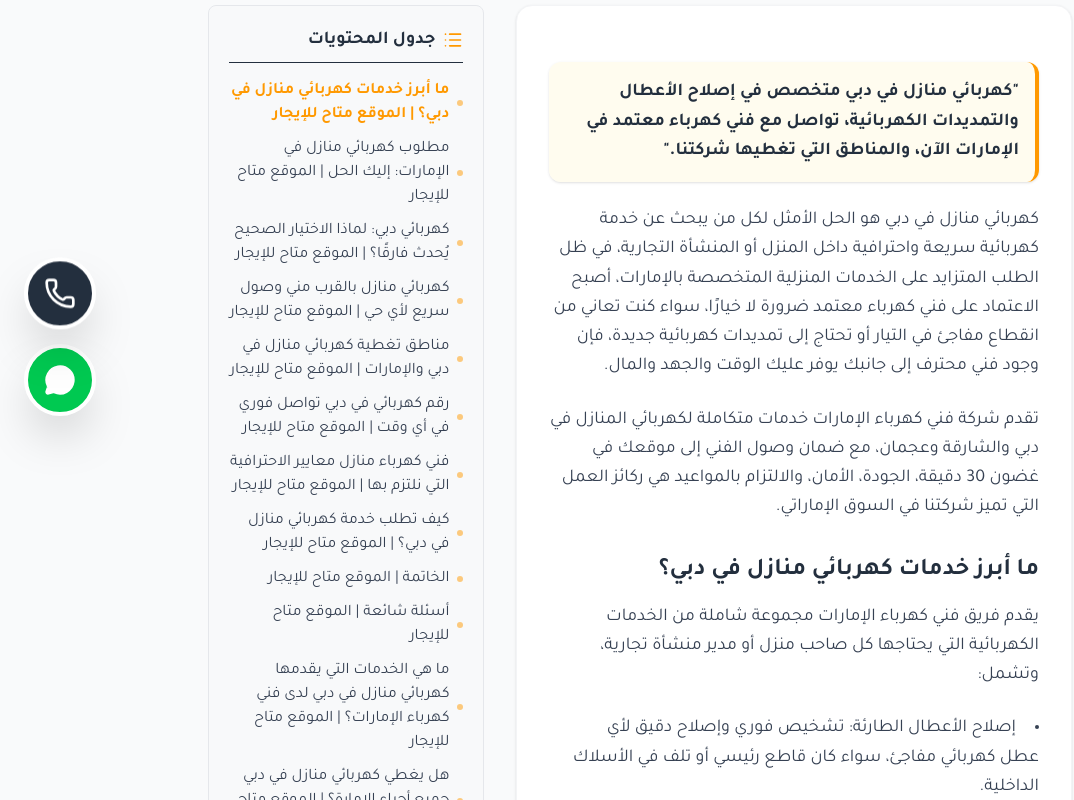
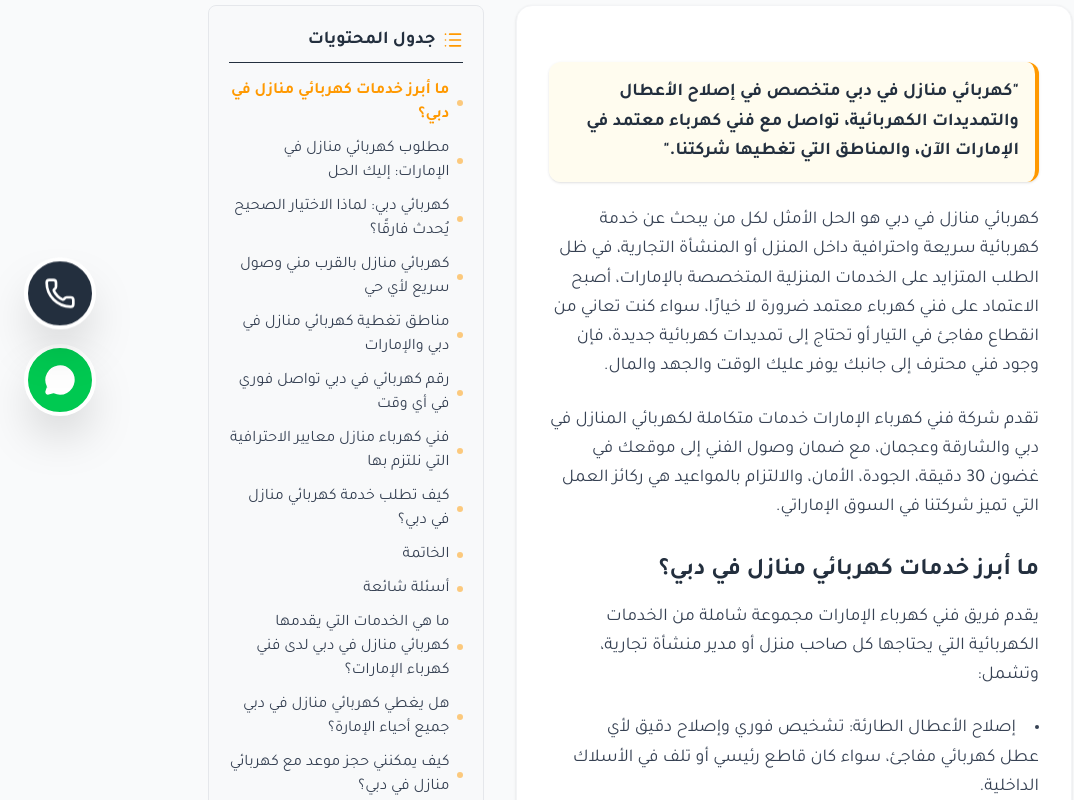
Before and after one commit to AhmedZakaria14/FanniElectricUAE, a Next.js app: page /blog/electrician-in-dubai-services in a window 1280 px wide. Shown: the part 360-1160 px from the top of the page, without its empty margins (0-1074 px from the left). Built offline with nearby package versions, Linux system fonts and the light colour scheme.

Commit message:
Update contact number and remove rental messaging

```diff
--- a/app/blog/electrician-in-dubai-services/page.tsx
+++ b/app/blog/electrician-in-dubai-services/page.tsx
@@ -5,8 +5,8 @@ import Link from 'next/link';
 import TableOfContents from '@/components/table-of-contents';
 
 export const metadata: Metadata = {
-  title: `كهربائي منازل في دبي خدمات موثوقة على مدار الساعة | فني كهرباء الامارات | +201010742430 | الموقع متاح للإيجار`,
-  description: `الموقع متاح للإيجار. للتواصل: +201010742430. كهربائي منازل في دبي متخصص في إصلاح الأعطال والتمديدات الكهربائية، تواصل مع فني كهرباء معتمد في الإمارات الآن، والمناطق التي تغطيها شركتنا.`,
+  title: `كهربائي منازل في دبي خدمات موثوقة على مدار الساعة | فني كهرباء الامارات | 0505001597`,
+  description: ` كهربائي منازل في دبي متخصص في إصلاح الأعطال والتمديدات الكهربائية، تواصل مع فني كهرباء معتمد في الإمارات الآن، والمناطق التي تغطيها شركتنا.`,
   alternates: {
     canonical: "https://www.fannielectricuae.com/blog/electrician-in-dubai-services",
   },
@@ -15,55 +15,55 @@ export const metadata: Metadata = {
 const tocItems = [
   {
     "id": "section-6",
-    "title": "ما أبرز خدمات كهربائي منازل في دبي؟ | الموقع متاح للإيجار"
+    "title": "ما أبرز خدمات كهربائي منازل في دبي؟"
   },
   {
     "id": "section-9",
-    "title": "مطلوب كهربائي منازل في الإمارات: إليك الحل | الموقع متاح للإيجار"
+    "title": "مطلوب كهربائي منازل في الإمارات: إليك الحل"
   },
   {
     "id": "section-12",
-    "title": "كهربائي دبي: لماذا الاختيار الصحيح يُحدث فارقًا؟ | الموقع متاح للإيجار"
+    "title": "كهربائي دبي: لماذا الاختيار الصحيح يُحدث فارقًا؟"
   },
   {
     "id": "section-15",
-    "title": "كهربائي منازل بالقرب مني وصول سريع لأي حي | الموقع متاح للإيجار"
+    "title": "كهربائي منازل بالقرب مني وصول سريع لأي حي"
   },
   {
     "id": "section-18",
-    "title": "مناطق تغطية كهربائي منازل في دبي والإمارات | الموقع متاح للإيجار"
+    "title": "مناطق تغطية كهربائي منازل في دبي والإمارات"
   },
   {
     "id": "section-22",
-    "title": "رقم كهربائي في دبي تواصل فوري في أي وقت | الموقع متاح للإيجار"
+    "title": "رقم كهربائي في دبي تواصل فوري في أي وقت"
   },
   {
     "id": "section-25",
-    "title": "فني كهرباء منازل معايير الاحترافية التي نلتزم بها | الموقع متاح للإيجار"
+    "title": "فني كهرباء منازل معايير الاحترافية التي نلتزم بها"
   },
   {
     "id": "section-29",
-    "title": "كيف تطلب خدمة كهربائي منازل في دبي؟ | الموقع متاح للإيجار"
+    "title": "كيف تطلب خدمة كهربائي منازل في دبي؟"
   },
   {
     "id": "section-32",
-    "title": "الخاتمة | الموقع متاح للإيجار"
+    "title": "الخاتمة"
   },
   {
     "id": "section-34",
-    "title": "أسئلة شائعة | الموقع متاح للإيجار"
+    "title": "أسئلة شائعة"
   },
   {
     "id": "section-35",
-    "title": "ما هي الخدمات التي يقدمها كهربائي منازل في دبي لدى فني كهرباء الإمارات؟ | الموقع متاح للإيجار"
+    "title": "ما هي الخدمات التي يقدمها كهربائي منازل في دبي لدى فني كهرباء الإمارات؟"
   },
   {
     "id": "section-37",
-    "title": "هل يغطي كهربائي منازل في دبي جميع أحياء الإمارة؟ | الموقع متاح للإيجار"
+    "title": "هل يغطي كهربائي منازل في دبي جميع أحياء الإمارة؟"
   },
   {
     "id": "section-39",
-    "title": "كيف يمكنني حجز موعد مع كهربائي منازل في دبي؟ | الموقع متاح للإيجار"
+    "title": "كيف يمكنني حجز موعد مع كهربائي منازل في دبي؟"
   }
 ];
 
@@ -76,7 +76,7 @@ export default function BlogPost() {
             <ChevronRight className="w-5 h-5 ml-1" />
             العودة للمدونة
           </Link>
-          <h1 className="text-3xl md:text-4xl font-bold text-amazon-blue leading-tight mb-4">كهربائي منازل في دبي خدمات موثوقة على مدار الساعة | +201010742430</h1>
+          <h1 className="text-3xl md:text-4xl font-bold text-amazon-blue leading-tight mb-4">كهربائي منازل في دبي خدمات موثوقة على مدار الساعة | 0505001597</h1>
         </div>
 
         <div className="flex flex-col lg:flex-row gap-8">
```
